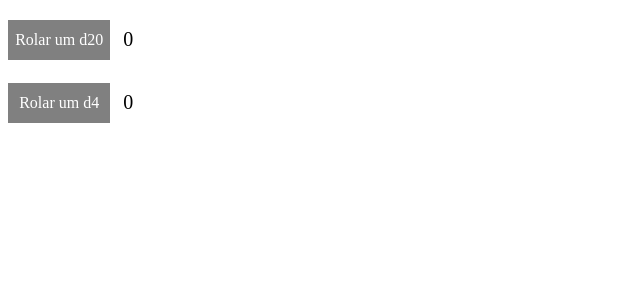
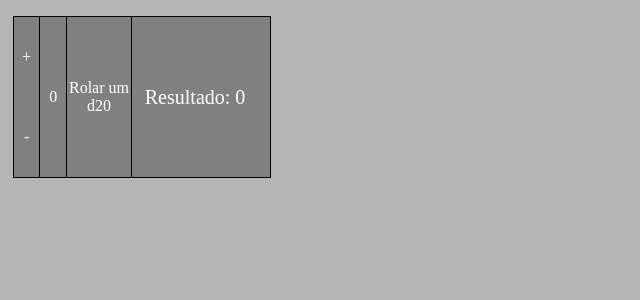
Before and after one commit to GustavoStraub/RollDices, a Next.js app: page / in a window 1280 px wide. Shown: the top 300 px of the page, without its empty margins (0-640 px from the left). Built offline with nearby package versions, Linux system fonts and the light colour scheme.

Commit message:
D20 Perfectly Working
still need to find a way to limit the 'quantidade' state

```diff
--- a/src/components/D20.js
+++ b/src/components/D20.js
@@ -1,43 +1,205 @@
-import React, {useState, useEffect} from 'react'
+import React, { useState, useEffect } from 'react'
 import styled from 'styled-components'
 
 export default function D20() {
 
+  //DEFININDO VALOR INICIAL DO SWITCH
+  const [Quantidade, setQuantidade] = useState(0)
+
+  //DEFININDO VALOR INICIAL DOS DADOS
   const [ResultadoD20, setResultadoD20] = useState(0)
-function Rolard20 () {
-  setResultadoD20(Math.floor(Math.random()* 20 + 1));
+
+  const [Resultado2D20, setResultado2D20] = useState(0)
+  const [Resultado3D20, setResultado3D20] = useState(0)
+  const [Resultado4D20, setResultado4D20] = useState(0)
+
+  //AQUI ARMAZENAREMOS O RESULTADO DE TODOS OS DADOS ROLADOS
+  const [ResultadoTotal, setResultadoTotal] = useState(0)
+
+  //ROLANDO UM DADO, SETA O VALOR INICIAL PARA UM NUMERO ALEATORIO ENTRE 0 E 19, POR ISSO ACRESCENTAMOS +1
+  function Rolard20() {
+    setResultadoD20(Math.floor(Math.random() * 20 + 1));
   }
+
+  //ROLANDO 2 DADOS
+  function Rolar2d20() {
+    setResultadoD20(Math.floor(Math.random() * 20 + 1));
+    setResultado2D20(Math.floor(Math.random() * 20 + 1));
+  }
+
+  //ROLANDO 3 DADOS
+  function Rolar3d20() {
+    setResultadoD20(Math.floor(Math.random() * 20 + 1));
+    setResultado2D20(Math.floor(Math.random() * 20 + 1));
+    setResultado3D20(Math.floor(Math.random() * 20 + 1));
+  }
+
+  //ROLANDO 4 DADOS
+  function Rolar4d20() {
+    setResultadoD20(Math.floor(Math.random() * 20 + 1));
+    setResultado2D20(Math.floor(Math.random() * 20 + 1));
+    setResultado3D20(Math.floor(Math.random() * 20 + 1));
+    setResultado4D20(Math.floor(Math.random() * 20 + 1));
+
+  }
+
+  //ESTILIZAÇÃO
   const Main = styled.div`
+margin-top: 2vh;
 display: flex;
 justify-content: flex-start;
 align-items: center;
+height: 20vh;
+width: 20vw;
+border: 1px solid black;
+background: gray;
 `
 
   const Butaum = styled.div`
-height: 5vh;
-width: 8vw;
+height: 100%;
+width: 25%;
 background: gray;
 display: flex;
 align-items: center;
 justify-content: center;
+border: 1px solid black;
   :hover {
     cursor: pointer;
     transform: scale(1.1,1.1);
+    border: solid 1px red;
   }
 `
   const Name = styled.p`
 color: #fff;
+text-align: center;
 `
   const Result = styled.p`
 font-size: 20px;
 margin-left: 1vw;
+color: #fff;
 `
-  return (
-    <Main>
+  const SomarDiminuir = styled.div`
+height: 50%;
+width: 100%;
+background: gray;
+display: flex;
+justify-content: center;
+align-items: center;
+:hover {
+  cursor: pointer;
+  transform: scale(1.1,1.1);
+  border: solid 1px red;
+}
+p{
+  color: #fff;
+}
+`
+  const AdcionarDs = styled.div`
+display: flex;
+flex-direction: row:
+justify-content: center;
+align-items: center;
+height: 3vh;
+width: 6vw;
+justify-content: space-between;
+`
+  const ADD = styled.div`
+height: 100%;
+width: 10%;
+display: flex;
+flex-direction: column;
+`
+  const Numero = styled.div`
+display: flex;
+align-items: center;
+justify-content: center;
+color: #fff;
+width: 10%;
+height: 100%;
+border-left: 1px solid black;
+`
+const Wrapper = styled.div`
+margin-left: 1vw;
+`
+  //SWITCH PARA PODERMOS DECIDIR QUANTOS DADOS SERÃO ROLADOS
+  const Dices = () => {
+    switch (Quantidade) {
+
+      case 0: return <Main>
+        <ADD>
+          <SomarDiminuir onClick={() => setQuantidade(Quantidade + 1)}><p>+</p></SomarDiminuir>
+          <SomarDiminuir onClick={() => setQuantidade(Quantidade - 1)}><p>-</p></SomarDiminuir>
+        </ADD>
+        <Numero>{Quantidade}</Numero>
+        <Butaum onClick={Rolard20}>
+          <Name>Rolar um d20</Name>
+        </Butaum>
+        <Result>Resultado: {ResultadoD20}</Result>
+      </Main>
+
+      case 1: return <Main>
+        <ADD>
+          <SomarDiminuir onClick={() => setQuantidade(Quantidade + 1)}><p>+</p></SomarDiminuir>
+          <SomarDiminuir onClick={() => setQuantidade(Quantidade - 1)}><p>-</p></SomarDiminuir>
+        </ADD>
+        <Numero>{Quantidade}</Numero>
+        <Butaum onClick={Rolar2d20}>
+          <Name>Rolar 2d20</Name>
+        </Butaum>
+        <Result>Primeiro: {ResultadoD20}<br />
+          Segundo: {Resultado2D20} <br />
+          Total {ResultadoD20 + Resultado2D20}</Result>
+      </Main>
+
+      case 2: return <Main>
+        <ADD>
+          <SomarDiminuir onClick={() => setQuantidade(Quantidade + 1)}><p>+</p></SomarDiminuir>
+          <SomarDiminuir onClick={() => setQuantidade(Quantidade - 1)}><p>-</p></SomarDiminuir>
+        </ADD>
+        <Numero>{Quantidade}</Numero>
+        <Butaum onClick={Rolar3d20}>
+          <Name>Rolar 3d20</Name>
+        </Butaum>
+        <Result>Primeiro: {ResultadoD20}<br />
+          Segundo: {Resultado2D20} <br />
+          Terceiro : {Resultado3D20}<br />
+          Total {ResultadoD20 + Resultado2D20 + Resultado3D20}</Result>
+      </Main>
+
+      case 3: return <Main>
+        <ADD>
+          <SomarDiminuir onClick={() => setQuantidade(Quantidade + 1)}><p>+</p></SomarDiminuir>
+          <SomarDiminuir onClick={() => setQuantidade(Quantidade - 1)}><p>-</p></SomarDiminuir>
+        </ADD>
+        <Numero>{Quantidade}</Numero>
+        <Butaum onClick={Rolar4d20}>
+          <Name>Rolar 4d20</Name>
+        </Butaum>
+        <Result>Primeiro: {ResultadoD20}<br />
+          Segundo: {Resultado2D20} <br />
+          Terceiro : {Resultado3D20}<br />
+          Quarto: {Resultado4D20} <br />
+          Total {ResultadoD20 + Resultado2D20 + Resultado3D20 + Resultado4D20}</Result>
+      </Main>
+
+      default: return <Main>
+        <ADD>
+          <SomarDiminuir onClick={() => setQuantidade(Quantidade + 1)}><p>+</p></SomarDiminuir>
+          <SomarDiminuir onClick={() => setQuantidade(Quantidade - 1)}><p>-</p></SomarDiminuir>
+        </ADD>
+        <Numero>{Quantidade}</Numero>
         <Butaum onClick={Rolard20}>
           <Name>Rolar um d20</Name>
         </Butaum>
         <Result>{ResultadoD20}</Result>
       </Main>
+    }
+  }
+  console.log(Quantidade)
+  return (
+    <Wrapper>
+      {Dices()}
+    </Wrapper>
+
   )
 }
--- a/src/components/D4.js
+++ b/src/components/D4.js
@@ -1,5 +1,6 @@
 import React, {useState, useEffect} from 'react'
 import styled from 'styled-components'
+import { AST_DWLoop } from 'terser';
 
 export default function D4() {
 
--- a/src/pages/index.js
+++ b/src/pages/index.js
@@ -1,13 +1,25 @@
 import React, {useState, useEffect} from 'react'
+import styled from 'styled-components'
 import D20 from '../components/D20'
 import D4 from '../components/D4'
+
+const Main = styled.div`
+height: 100vh;
+`
 
 export default function index() {
 
   return (
-    <div >
+    <Main >
         <D20 />
-        <D4 />
-    </div>
+        {/* <D4 /> */}
+        <style global jsx>{`
+        body {
+          margin: 0;
+          pading: 0;
+          background: #b5b5b5
+        }
+      `}</style>
+    </Main>
   )
 }
```
Lines whose indentation alone changed are shown as unchanged.
